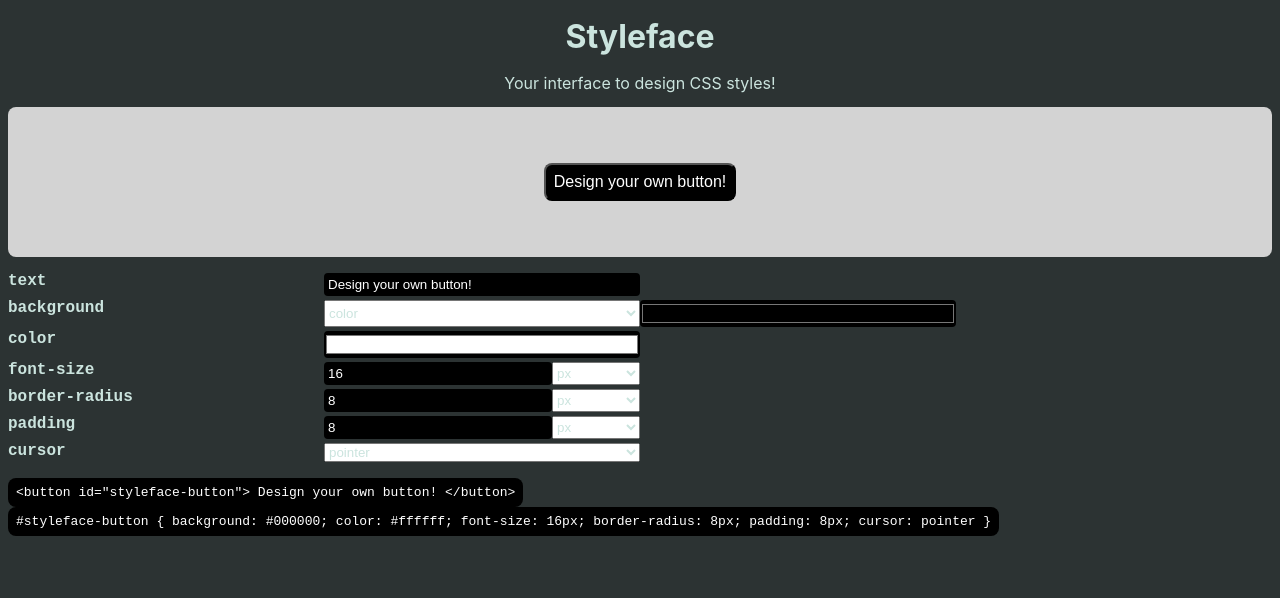
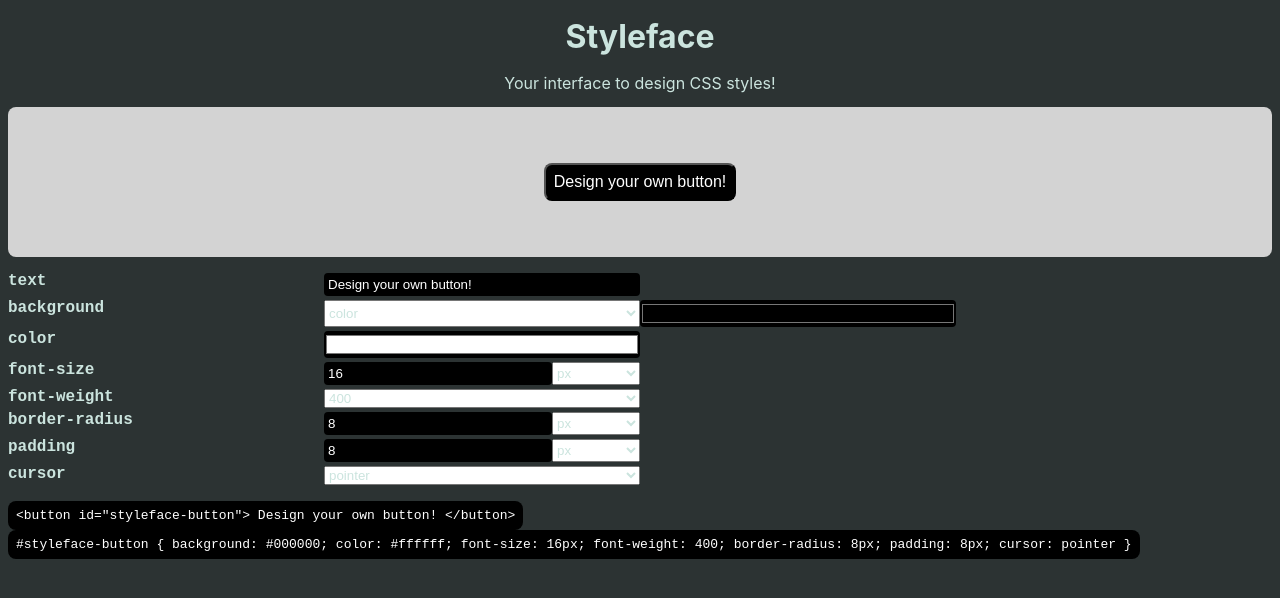
Before and after one commit to Mustaphy/Ornatus, a React (Vite) app: page /Styleface/button in a window 1280 px wide. Shown: the top 598 px of the page. Built offline with nearby package versions, Linux system fonts and the light colour scheme.

Commit message:
Font weight can now be changed for buttons

```diff
--- a/src/pages/ButtonDesigner/ButtonDesigner.tsx
+++ b/src/pages/ButtonDesigner/ButtonDesigner.tsx
@@ -17,6 +17,7 @@ function ButtonDesigner() {
     value: 16,
     unit: 'px'
   } as FontSize);
+  const [fontWeight, setFontWeight] = useState('400');
   const [borderRadius, setBorderRadius] = useState({
     value: 8,
     unit: 'px'
@@ -58,6 +59,7 @@ function ButtonDesigner() {
         background: ${getBackground()};
         color: ${color};
         font-size: ${fontSize.value + fontSize.unit};
+        font-weight: ${fontWeight};
         border-radius: ${borderRadius.value + borderRadius.unit};
         padding: ${padding.value + padding.unit};
         cursor: ${cursor}
@@ -74,6 +76,7 @@ function ButtonDesigner() {
               background: getBackground(),
               color: color,
               fontSize: `${fontSize.value + fontSize.unit}`,
+              fontWeight: fontWeight,
               borderRadius: `${borderRadius.value + borderRadius.unit}`,
               padding: `${padding.value + padding.unit}`,
               cursor: cursor
@@ -124,6 +127,21 @@ function ButtonDesigner() {
             valueOnChange={(event) => setFontSize({ ...fontSize, value: Number(event.target.value) })}
             unitOnChange={(event) => setFontSize({ ...fontSize, unit: event.target.value })}
           />
+        </div>
+
+        <div id="font-weight-container">
+          <label htmlFor="font-weight" className="option-name">font-weight</label>
+          <select id="font-weight" value={fontWeight} onChange={(event) => setFontWeight(event.target.value)}>
+            <option value="100">100</option>
+            <option value="200">200</option>
+            <option value="300">300</option>
+            <option value="400">400</option>
+            <option value="500">500</option>
+            <option value="600">600</option>
+            <option value="700">700</option>
+            <option value="800">800</option>
+            <option value="900">900</option>
+          </select>
         </div>
 
         <div id="border-radius-container">
```
